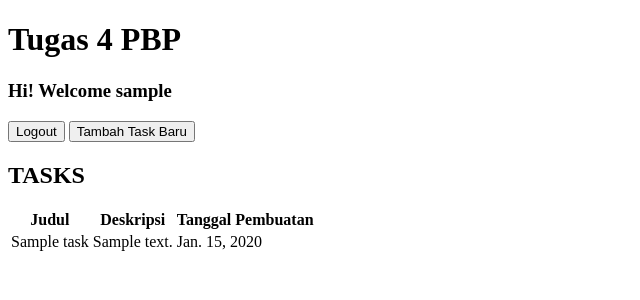
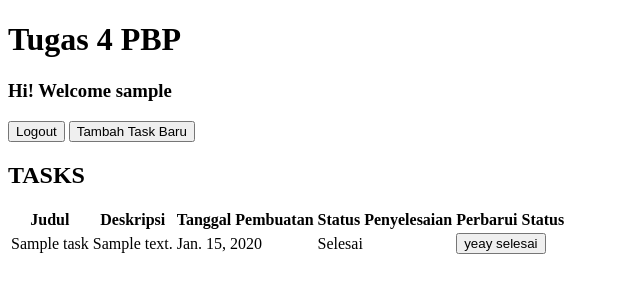
Before and after one commit to iqbalpa/tugas-2-pbp, a Django app: page /todolist/ in a window 1280 px wide. Shown: the top 300 px of the page, without its empty margins (0-640 px from the left). Run offline with Django 4.2, Linux system fonts and the light colour scheme; a user stored in the database is signed in; tables that the repository leaves empty hold one stand-in row (values such as "Sample post").

Commit message:
Tugas 4: add is_finished field in models.py and created 2 new columns in todolist.html

```diff
--- a/todolist/models.py
+++ b/todolist/models.py
@@ -8,3 +8,4 @@ class Task(models.Model):
     date = models.DateField()
     title = models.CharField(max_length=150)
     description = models.TextField()
+    is_finished = models.BooleanField(default=False)
--- a/todolist/templates/todolist.html
+++ b/todolist/templates/todolist.html
@@ -14,12 +14,26 @@
         <th>Judul</th>
         <th>Deskripsi</th>
         <th>Tanggal Pembuatan</th>
+        <th>Status Penyelesaian</th>
+        <th>Perbarui Status</th>
     </tr>
     {% for task in todolist %}
     <tr>
-        <td>{{task.title}}</td>
-        <td>{{task.description}}</td>
-        <td>{{task.date}}</td>
+      <td>{{task.title}}</td>
+      <td>{{task.description}}</td>
+      <td>{{task.date}}</td>
+
+      {% if task.is_finished == False %}
+        <td>Belum selesai</td>
+      {% else %}
+        <td>Selesai</td>
+      {% endif %}
+
+      <td>
+        <form method="PUT">
+          <input type="submit" name="status" value="yeay selesai" >
+        </form>
+      </td>
     </tr>
     {% endfor %}
   </table>
```
Also changed, not shown: todolist/migrations/0002_task_is_finished_alter_task_date.py (added).
